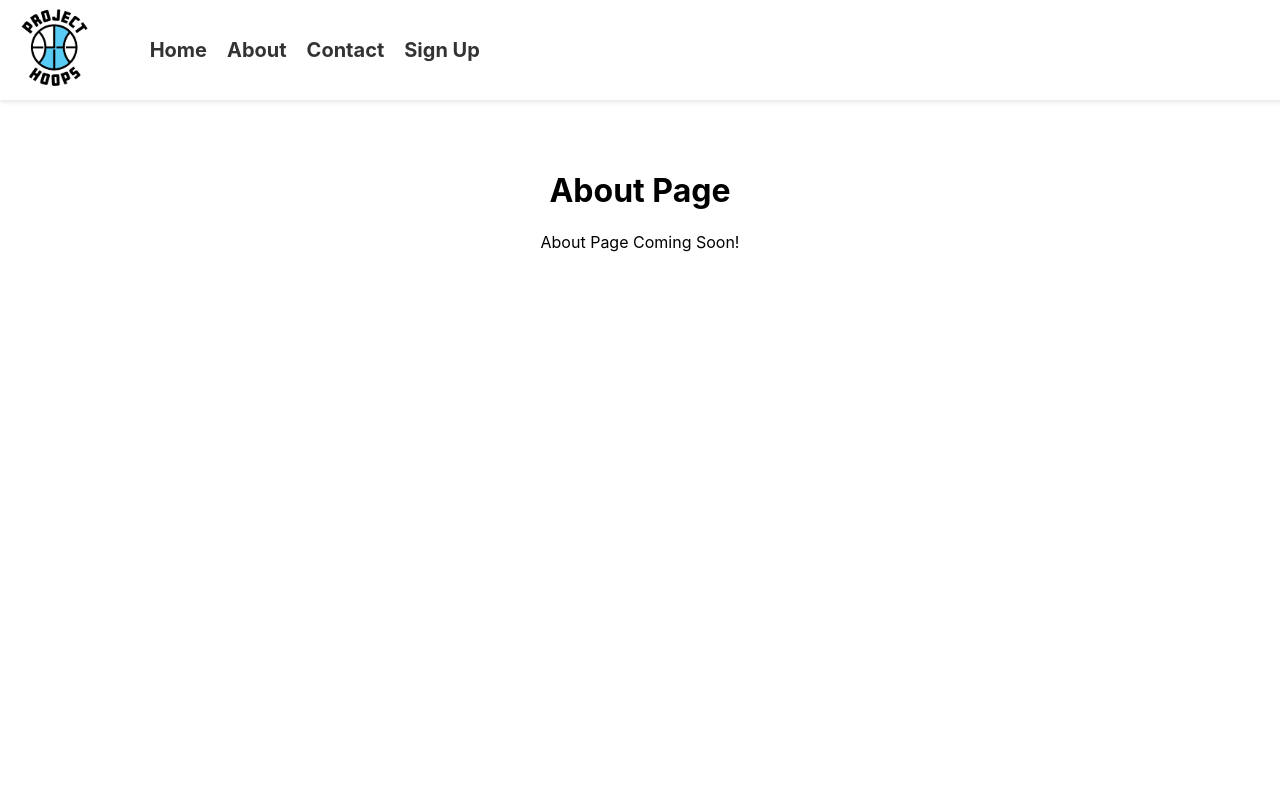
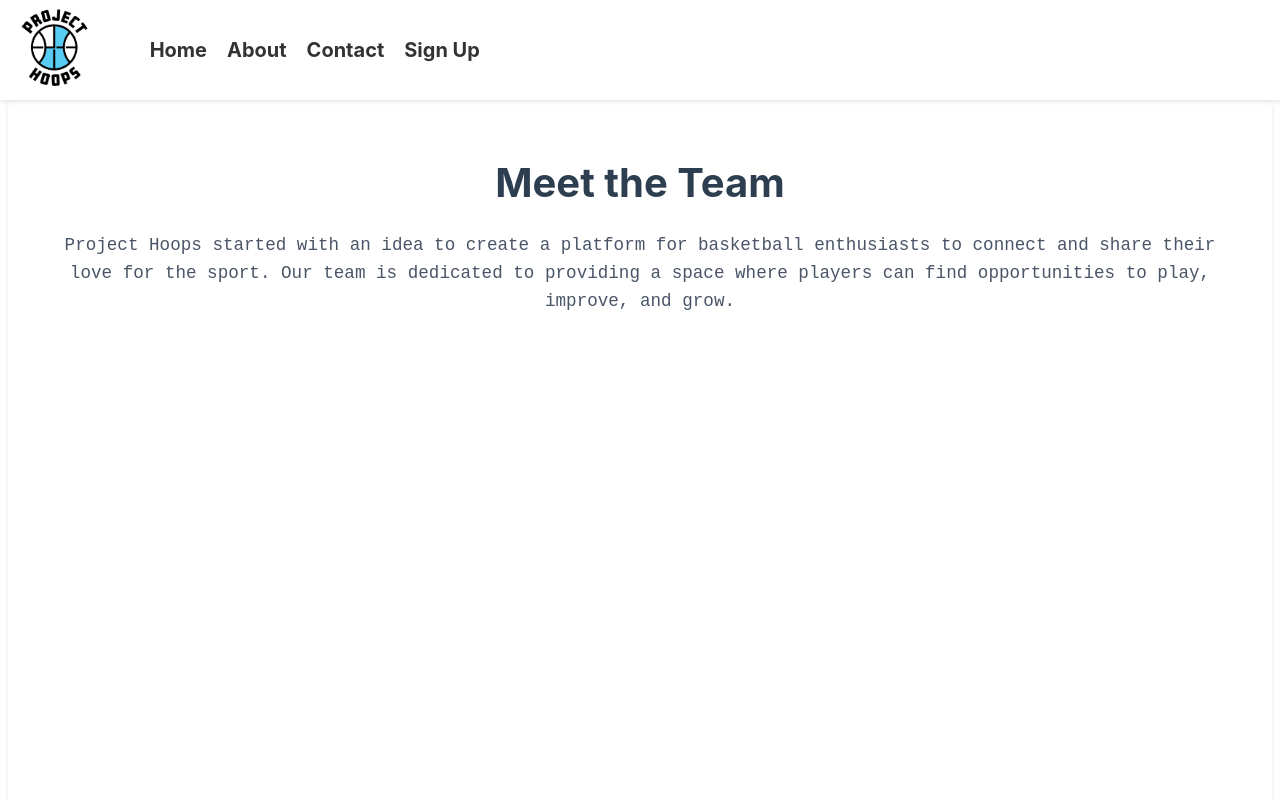
Before and after one commit to sathviknookala/Project-Hoops-Website, a React (Create React App) app: page /about in a window 1280 px wide. Shown: the top 800 px of the page. Built offline with nearby package versions, Linux system fonts and the light colour scheme.

Commit message:
Changed About page

```diff
--- /dev/null
+++ b/src/About.css
@@ -0,0 +1,122 @@
+.about-container {
+    max-width: 1200px;
+    min-height: 100vh;
+    margin: 0 auto;
+    padding: 2rem;
+    background-color: #ffffff;
+    border-radius: 8px;
+    box-shadow: 0 2px 4px rgba(0, 0, 0, 0.1);
+    overflow-y: auto;
+}
+
+.content-section {
+    font-family:monospace;
+    font: Lucida Console;
+}
+
+.heading-primary {
+    font-size: 2.5rem;
+    font-weight: 700;
+    color: #2c3e50;
+    margin-bottom: 1.5rem;
+    line-height: 1.2;
+}
+
+.heading-secondary {
+    font-size: 2rem;
+    font-weight: 600;
+    color: #34495e;
+    margin-bottom: 1rem;
+}
+
+.paragraph {
+    font-size: 1.1rem;
+    line-height: 1.6;
+    color: #4a5568;
+    margin-bottom: 1rem;
+}
+
+/* Text Utilities */
+.text-center {
+    text-align: center;
+}
+
+.text-muted {
+    color: #718096;
+}
+
+.text-highlight {
+    color: #4299e1;
+    font-weight: 500;
+}
+
+/* Spacing Utilities */
+.mt-1 { margin-top: 0.5rem; }
+.mt-2 { margin-top: 1rem; }
+.mt-3 { margin-top: 1.5rem; }
+.mt-4 { margin-top: 2rem; }
+
+.mb-1 { margin-bottom: 0.5rem; }
+.mb-2 { margin-bottom: 1rem; }
+.mb-3 { margin-bottom: 1.5rem; }
+.mb-4 { margin-bottom: 2rem; }
+
+/* Responsive Design */
+@media (max-width: 768px) {
+    .about-container {
+        padding: 1rem;
+    }
+
+    .heading-primary {
+        font-size: 2rem;
+    }
+
+    .heading-secondary {
+        font-size: 1.75rem;
+    }
+
+    .paragraph {
+        font-size: 1rem;
+    }
+}
+
+/* Card Styles */
+.card {
+    background: #ffffff;
+    border-radius: 8px;
+    padding: 1.5rem;
+    box-shadow: 0 2px 4px rgba(0, 0, 0, 0.05);
+    transition: transform 0.2s ease-in-out;
+}
+
+.card:hover {
+    transform: translateY(-2px);
+}
+
+/* List Styles */
+.list {
+    list-style: none;
+    padding: 0;
+    margin: 0;
+}
+
+.list-item {
+    padding: 0.75rem 0;
+    border-bottom: 1px solid #e2e8f0;
+}
+
+.list-item:last-child {
+    border-bottom: none;
+}
+
+/* Link Styles */
+.link {
+    color: #4299e1;
+    text-decoration: none;
+    transition: color 0.2s ease;
+}
+
+.link:hover {
+    color: #2b6cb0;
+    text-decoration: underline;
+}
--- a/src/About.js
+++ b/src/About.js
@@ -1,10 +1,19 @@
 import React from 'react';
+import './About.css';
 
 const About = () => {
   return (
-    <div style={{ textAlign: 'center', padding: '50px' }}>
-      <h1>About Page</h1>
-      <p>About Page Coming Soon!</p>
+    <div className="about-container" style={{ height: '100vh' }}>
+      <h1 className="heading-primary text-center">Meet the Team</h1>
+      <div className="content-section">
+        <p className="paragraph">
+          Project Hoops started with an idea to create
+          a platform for basketball enthusiasts to connect and
+          share their love for the sport. Our team is dedicated
+          to providing a space where players can find opportunities to play,
+          improve, and grow.
+        </p>
+      </div>
     </div>
   );
 };
```
